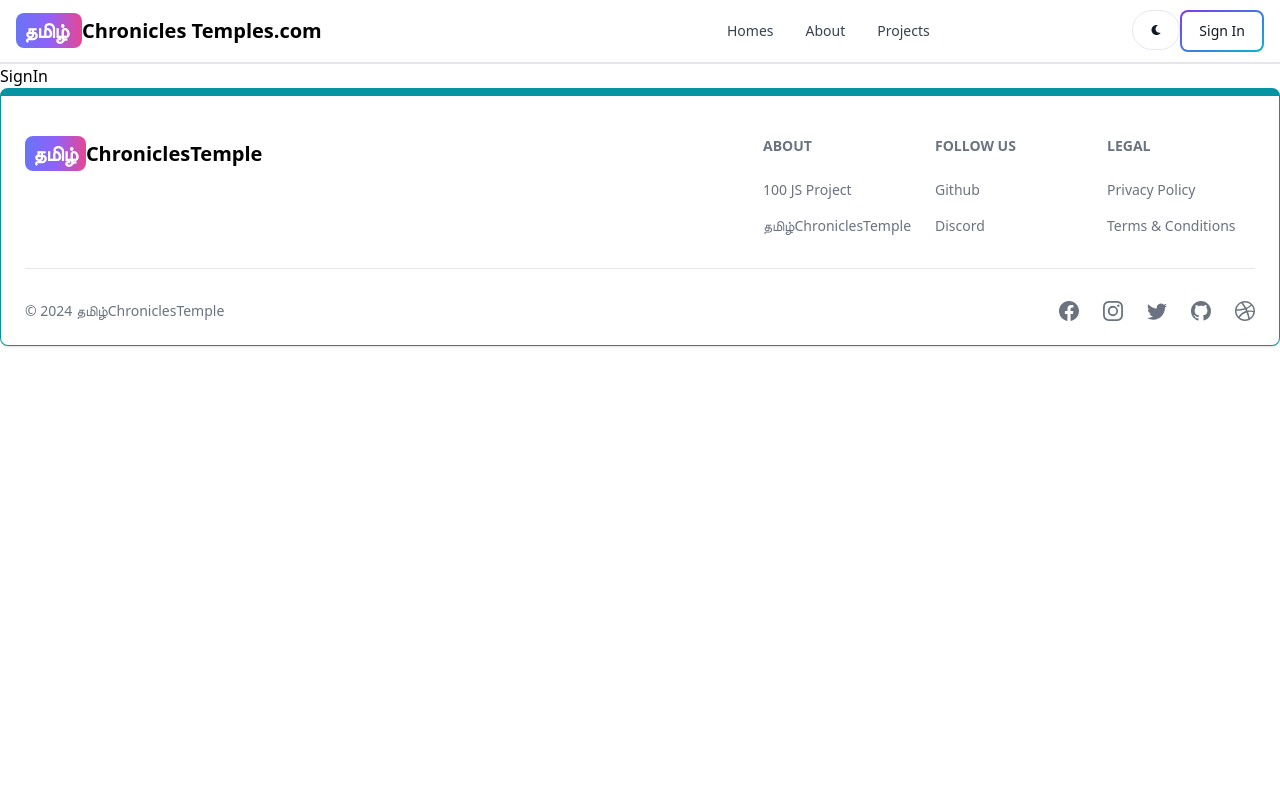
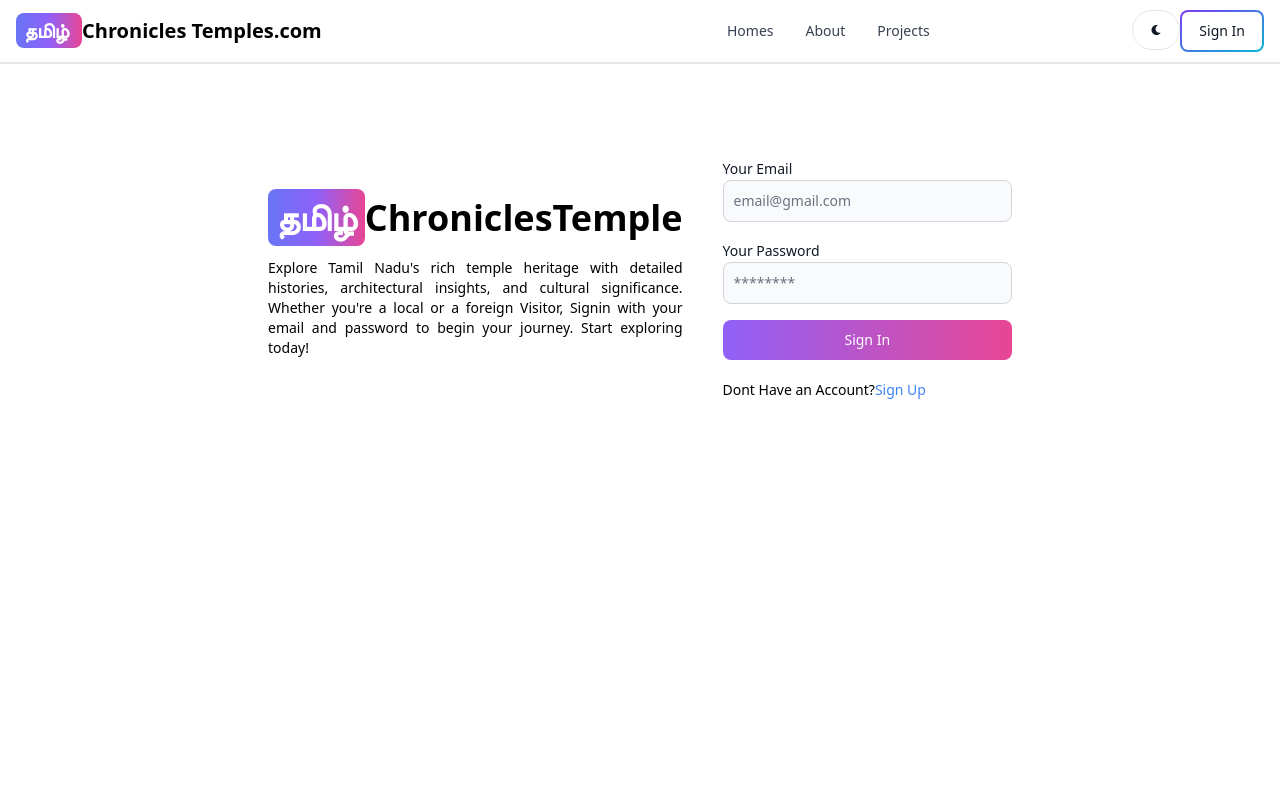
Before and after one commit to ThamizhArasanJS200357/MERN-BLOG, a React (Vite) app in the folder client/: page /sign-in in a window 1280 px wide. Shown: the top 800 px of the page. Built offline with nearby package versions, Linux system fonts and the light colour scheme.

Commit message:
complete signin page functionality

```diff
--- a/client/src/pages/SignIn.jsx
+++ b/client/src/pages/SignIn.jsx
@@ -1,7 +1,103 @@
-import React from 'react'
+import { Alert, Button, Label, Spinner, TextInput } from "flowbite-react";
+import { useState } from "react";
+import { Link,useNavigate} from "react-router-dom";
 
+
+//The formData state variable holds the current values of the form inputs. The handleChange function updates formData when an input changes, using the input's id as the key and the input's value.
 export default function SignIn() {
-  return (
-    <div>SignIn</div>
+  const [formData,setFormData] = useState({});          //event handling
+  const [errorMessage, setErrorMessage]=useState(null);  //error message for the not filling the form
+  const [loading,setLoading]=useState(false);
+  const navigate=useNavigate();
+  const handleChange=(e)=>{
+    setFormData({...formData,[e.target.id]:e.target.value.trim()}); //trim - for removing the sapce that can be write in the form.
+  }
+
+
+  //SEVER FOR THE SIGNUP PAGE
+  const handleSubmit =async(e)=>{
+    e.preventDefault();
+    if(!formData.email || !formData.password){ //for display error with entring the details
+      return setErrorMessage('Please fill out all the fields.');
+    }
+
+    try{
+      setLoading(true);
+      setErrorMessage(null);
+      const res=await fetch('/api/auth/signin',{
+        method:'POST',
+        headers:{'Content-Type':'application/json'},
+        body:JSON.stringify(formData),
+      });
+      const data=await res.json();
+
+      if(data.success === false){          //it dispaly the error if already having the accounts
+        return setErrorMessage(data.message);
+      }
+      setLoading(false);
+      if(res.ok){
+        navigate('/');
+      }
+    }
+    catch (error){
+      setErrorMessage(error.message);
+      setLoading(false);
+
+    }
+
+
+  }
+  return (<div className='min-h-screen mt-20'>
+    <div className='flex p-3 max-w-3xl mx-auto flex-col md:flex-row md:items-center gap-10'>
+      {/* left side */}
+      <div className='flex-1'>
+        <Link to='/' className='font-bold dark:text-white text-4xl'>
+          <span className='px-2 py-1 bg-gradient-to-r from-indigo-500 via-purple-500 to-pink-500 rounded-lg text-white'>தமிழ்
+          </span>
+          ChroniclesTemple
+          </Link>
+          <p className=' text-justify text-sm mt-5'>
+          Explore Tamil Nadu's rich temple heritage with detailed histories, architectural insights, and cultural significance. Whether you're a local or a foreign Visitor, Signin with your email and password to begin your journey. Start exploring today!
+          {/* Signup with your email and password to begin your journey.Start exploring today!  */}
+          </p>
+      </div>
+      {/* right side */}
+      <div className='flex-1'>
+        <form className='flex flex-col gap-4' onSubmit={handleSubmit}>
+          <div>
+            <Label value='Your Email'/>
+            <TextInput type='email' placeholder='email@gmail.com' id='email' onChange={handleChange}/>
+          </div>
+          <div>
+            <Label value='Your Password'/>
+            <TextInput type='password' placeholder='********' id='password' onChange={handleChange}/>
+          </div>
+          <Button gradientDuoTone='purpleToPink' type='submit' disabled={loading}>
+            {
+              loading ? (
+                <>
+                 <Spinner size='sm'/>
+                 <span className='pl-3'>Loading...</span>
+                </>
+              ) :'Sign In'
+            }
+          </Button>
+        </form>
+        <div className='flex grap-1 text-sm mt-5'>
+          <span>Dont Have an Account?</span>
+          <Link to='/sign-up' className='text-blue-500'>
+            Sign Up
+          </Link>
+        </div>
+        {
+          errorMessage &&(  //&& checks if errorMessage has a value. If errorMessage has a value, the expression after the && operator is evaluated
+          <Alert className='mt-5' color='failure'>
+            {errorMessage}
+          </Alert>
+          )
+          }
+      </div>
+    </div>
+  </div>
   )
 }
```
